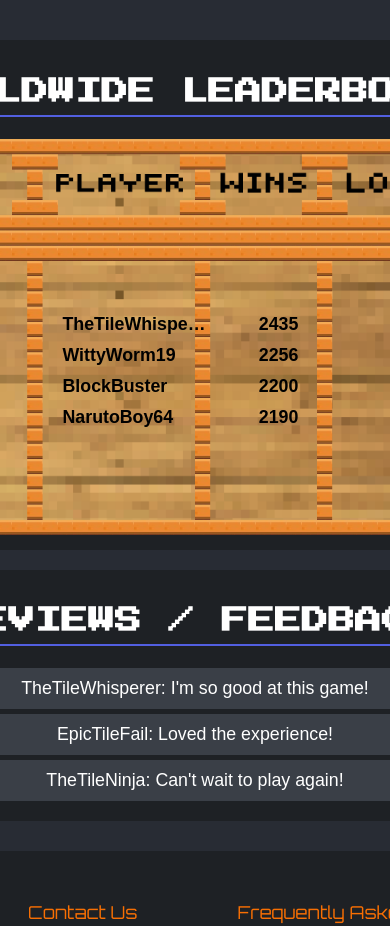
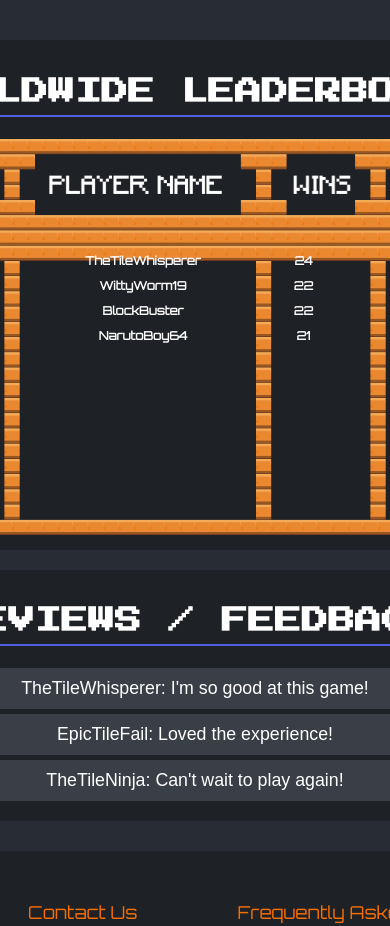
Before and after one commit to uprm-inso4116-2024-2025-s1/semester-project-multiplayer-dominoes, a React (Create React App) app in the folder frontend/: page / in a window 390 px wide. Shown: the part 800-1726 px from the top of the page. Built offline with nearby package versions, Linux system fonts and the light colour scheme.

Commit message:
Add requested changes to leaderboard (color, font, padding)

```diff
--- a/frontend/src/Home/Home.css
+++ b/frontend/src/Home/Home.css
@@ -125,7 +125,9 @@
 
 
 .leaderboard-container {
+    flex: 1;
     position: relative;
+    width: 100%;
 }
 
 .leaderboard-img {
@@ -135,45 +137,66 @@
 }
 
 .leaderboard-rows {
+    flex: 1;
     position: absolute;
-    top: 170px;
+    top: 30%;
     left: 0;
     right: 0;
     bottom: 0;
+    padding: 0 15px;
 }
 
 .leaderboard-row {
     display: flex;
-    color: black;
+    justify-content: space-between;
     font-weight: bold;
     padding: 5px;
 }
 
 .leaderboard-column {
-    padding-left: 20px;
+    font-family: 'Orbitron', cursive;
+    color: white;
     text-align: center;
+    font-size: 1.2vw; /* Responsive font size */
 }
 
 .column-rank {
-  width: 175px;
-  padding-left: 20px;
+    width: 9vw; /* Responsive width */
 }
 
 .column-player {
-  width: 200px;
-  text-align: left;
-  overflow: hidden;
-  white-space: nowrap;
-  text-overflow: ellipsis;
-  cursor: pointer;
+    width: 22vw; /* Responsive width for player names */
+    text-align: center;
+    overflow: hidden;
+    white-space: nowrap;
+    text-overflow: ellipsis;
+    cursor: pointer;
 }
 
-.column-wins {
-  width: 140px;
+.column-wins, .column-losses {
+    width: 9vw; /* Responsive width for wins and losses */
 }
 
-.column-losses {
-  width: 200px;
+@media (max-width: 768px) {
+    .leaderboard-rows {
+        top: 15%;
+        flex-direction: column;
+        align-items: center;
+        padding: 50px;
+    }
+
+    .leaderboard-column {
+        font-size: 3vw;
+        padding-left: 2vw;
+    }
+
+    .column-rank, .column-wins, .column-losses {
+        width: 15vw;
+    }
+
+    .column-player {
+        width: 40vw;
+    }
 }
 
 /* Media queries for smaller screens */
--- a/frontend/src/Home/Home.js
+++ b/frontend/src/Home/Home.js
@@ -52,25 +52,25 @@
                             <div class="leaderboard-row">
                                 <div class="leaderboard-column column-rank">1</div>
                                 <div class="leaderboard-column column-player" title='TheTileWhisperer'>TheTileWhisperer</div>
-                                <div class="leaderboard-column column-wins">2435</div>
+                                <div class="leaderboard-column column-wins">24</div>
                                 <div class="leaderboard-column column-losses">50</div>
                             </div>
                             <div class="leaderboard-row">
                                 <div class="leaderboard-column column-rank">2</div>
-                                <div class="leaderboard-column column-player">WittyWorm19</div>
-                                <div class="leaderboard-column column-wins" title='WittyWorm19'>2256</div>
+                                <div class="leaderboard-column column-player" title='WittyWorm19'>WittyWorm19</div>
+                                <div class="leaderboard-column column-wins">22</div>
                                 <div class="leaderboard-column column-losses">80</div>
                             </div>
                             <div class="leaderboard-row">
                                 <div class="leaderboard-column column-rank">3</div>
-                                <div class="leaderboard-column column-player">BlockBuster</div>
-                                <div class="leaderboard-column column-wins" title='BlockBuster'>2200</div>
+                                <div class="leaderboard-column column-player" title='BlockBuster'>BlockBuster</div>
+                                <div class="leaderboard-column column-wins">22</div>
                                 <div class="leaderboard-column column-losses">60</div>
                             </div>
                             <div class="leaderboard-row">
                                 <div class="leaderboard-column column-rank">4</div>
                                 <div class="leaderboard-column column-player" title='NarutoBoy64'>NarutoBoy64</div>
-                                <div class="leaderboard-column column-wins">2190</div>
+                                <div class="leaderboard-column column-wins">21</div>
                                 <div class="leaderboard-column column-losses">90</div>
                             </div>
                             </div>
```
Also changed, not shown: frontend/public/images/leaderboard.png.
